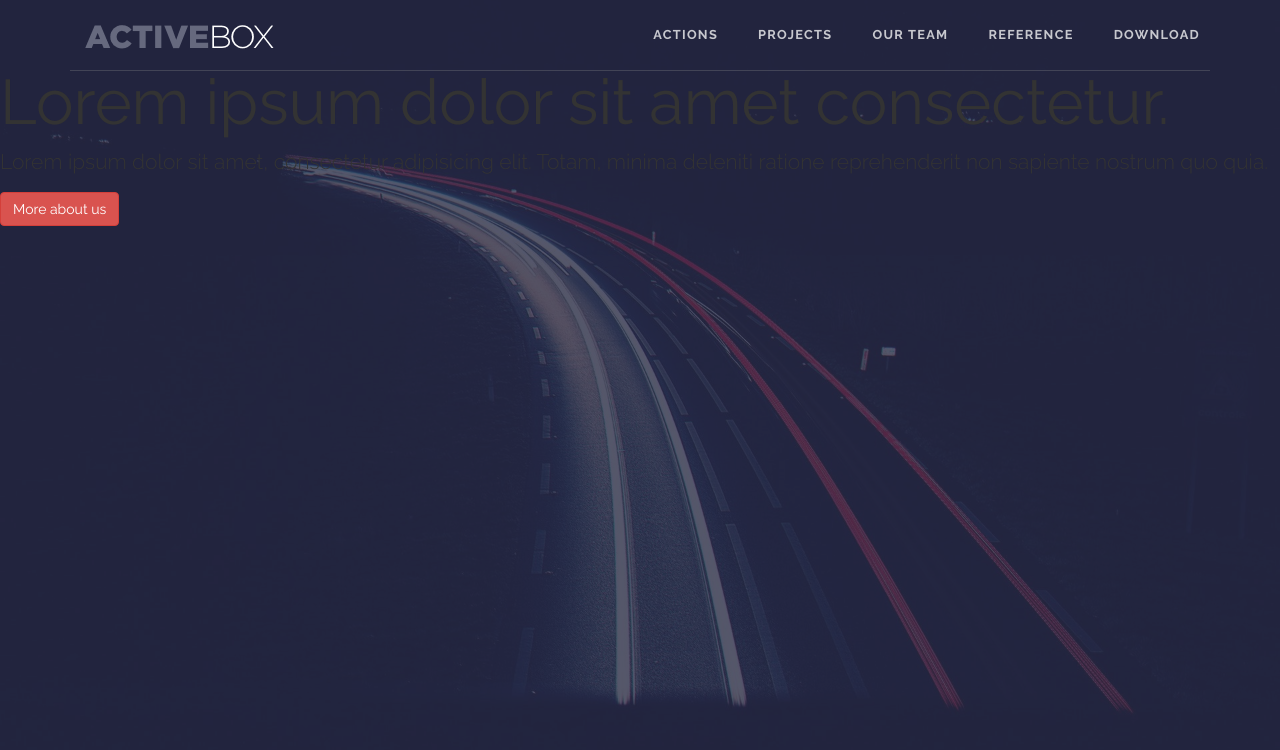
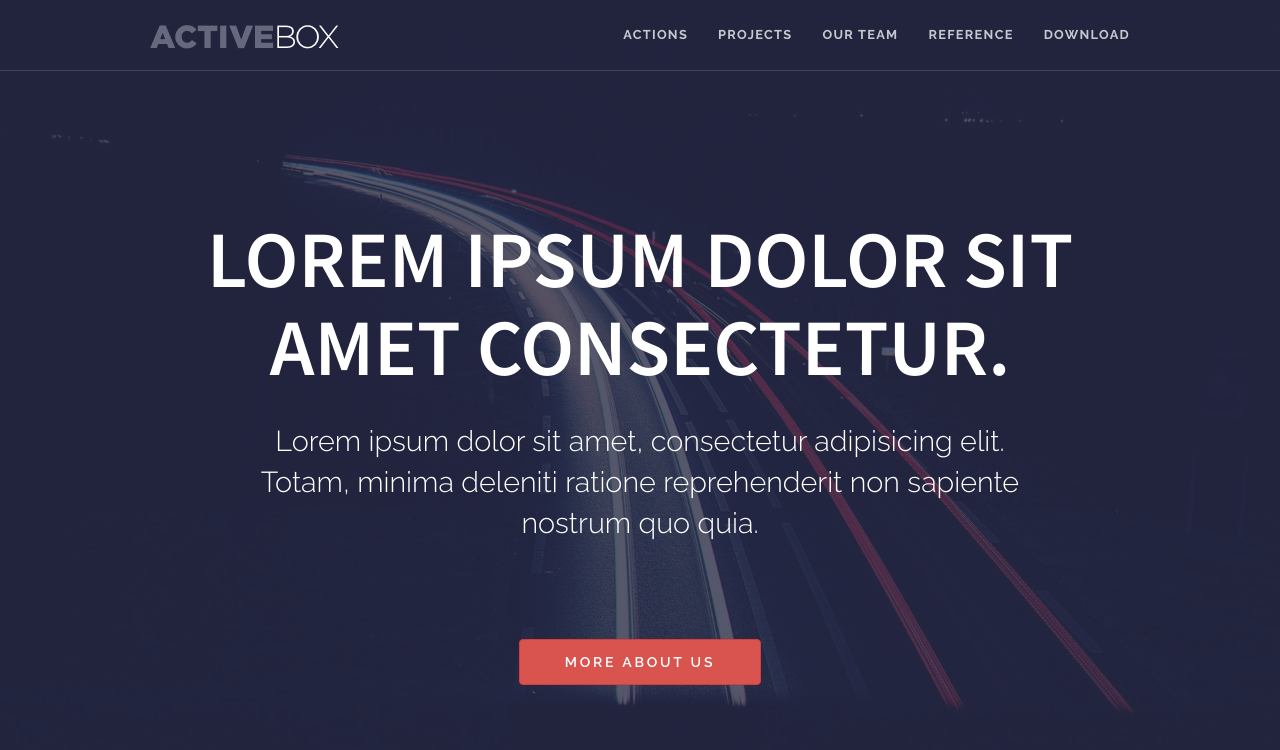
Before and after one commit to Rafal-Kowalczyk/Page-active, a website: page index.html in a window 1280 px wide. Drawn offline with nearby package versions, Linux system fonts and the light colour scheme.

Commit message:
Add jumbotron style

```diff
--- a/src/sass/style.scss
+++ b/src/sass/style.scss
@@ -1,13 +1,17 @@
 @import url('https://fonts.googleapis.com/css?family=Raleway:300,400,600,700,900');
+@import url('https://fonts.googleapis.com/css?family=Source+Sans+Pro:300,400,600,700,900');
 
-$font-body: 'Raleway', sans-serif;
+$body-font: 'Raleway', sans-serif;
+$second-font: 'Source Sans Pro', sans-serif;
 $font-size-body: 16px;
 
 $jumbotron-background: url(../images/bg1.jpeg);
 $jumbotron-layer-color: rgba(43,46,74, 0.8);
 
+$color-white: #fff;
 $brand-color: #66697e;
 $navbar-color: rgba(255, 255, 255, 0.75);
+
 
 @mixin clearfix() {
     &:after,
@@ -20,15 +24,21 @@ $navbar-color: rgba(255, 255, 255, 0.75);
 .row {
     @include clearfix;
 }
-// styles
+
 body {
-    font-family: $font-body;
+    font-family: $body-font;
+    font-size: $font-size-body;
     margin: 0;
     padding: 0;
-    font-size: $font-size-body;
+
 }
-
-// Herade
+.container {
+    width: 100%;
+    margin: 0 auto;
+    padding: 0;
+}
+// @media (min-width: 1170px) { ... }
+// Header
 header {
     &::after {
         content: '';
@@ -43,7 +53,6 @@ header {
         background-size: cover;
     }
 }
-
 .layer {
     background-color: $jumbotron-layer-color;
     position: absolute;
@@ -53,6 +62,8 @@ header {
     height: 100vh;
     width: 100%;
 }
+
+// Navbar
 .navbar {
     top: 1rem;
     left: 0;
@@ -63,6 +74,12 @@ header {
         margin-top: 1rem;
     }
 }
+.navbar-brand {
+    padding-left: 15rem;
+}
+.navbar-nav {
+    padding-right: 15rem;
+}
 .navbar-nav li a {
     padding-top: 15px;
     padding-bottom: 15px;
@@ -70,7 +87,6 @@ header {
     font-weight: bold;
     font-size: 0.8em;
     color: $navbar-color;
-    margin-right: 10px;
     letter-spacing: 0.1em;
     &:hover {
         opacity: 1;
@@ -85,3 +101,50 @@ header {
         background-color: $navbar-color;
     }
 }
+//  Jumbotron wrapper
+.jumbotron {
+    height: 100vh;
+    width: 100%;
+    position: relative;
+    padding: 0;
+    margin-bottom: 0;
+    .wrapper {
+        position: absolute;
+        z-index: 1;
+        display: flex;
+        flex-direction: column;
+        align-items: center;
+        justify-content: center;
+        align-content: center;
+        height: 100vh;
+        width: 100%;
+        color: $color-white;
+        text-align: center;
+        h1 {
+            text-transform: uppercase;
+            font-family: $second-font;
+            font-size: 5em;
+            font-weight: 600;
+            flex: 0 1 auto;
+            max-width: 90rem;
+            margin-top: 10rem;
+            padding-left: 1.5rem;
+            padding-right: 1.5rem;
+        }
+        P {
+            font-size: 1.8em;
+            max-width: 80rem;
+            flex: 0 1 auto;
+            margin-top: 2rem;
+            padding-left: 1.5rem;
+            padding-right: 1.5rem;
+        }
+        a {
+            margin-top: 8rem;
+            padding: 12px 45px;
+            text-transform: uppercase;
+            font-weight: 600;
+            letter-spacing: 0.2em;
+        }
+    }
+}
```
Also changed, not shown: css/style.css, css/style.prefixed.css, 2 other files.
